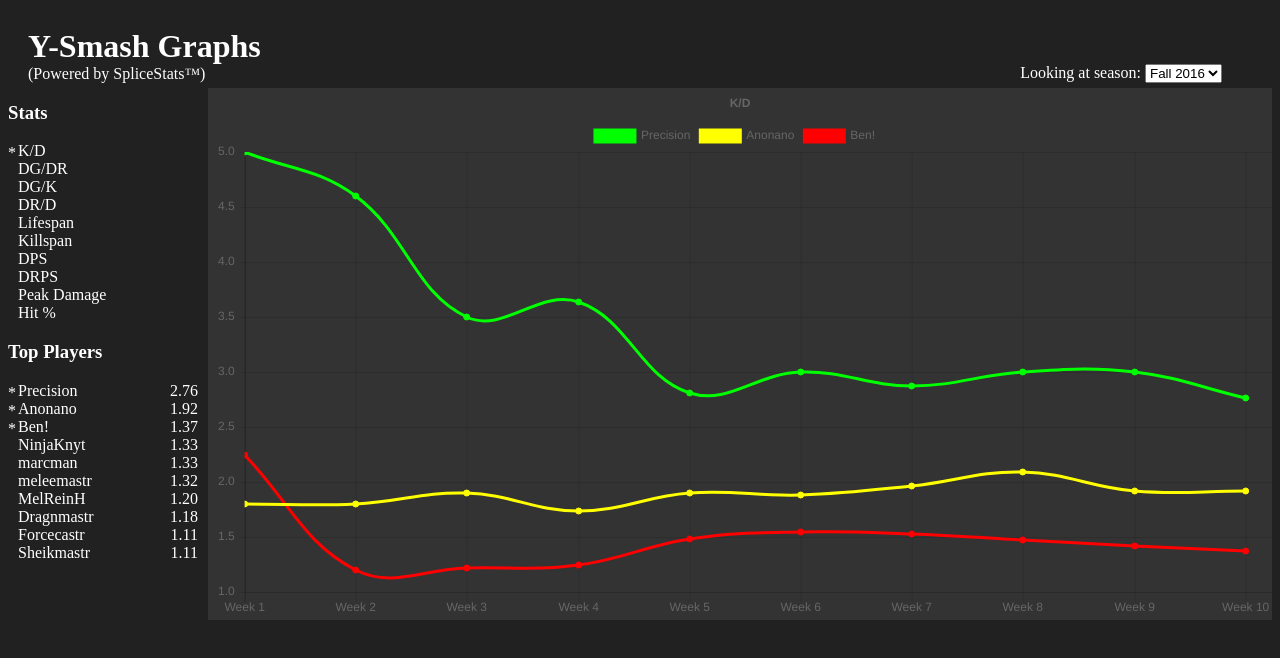
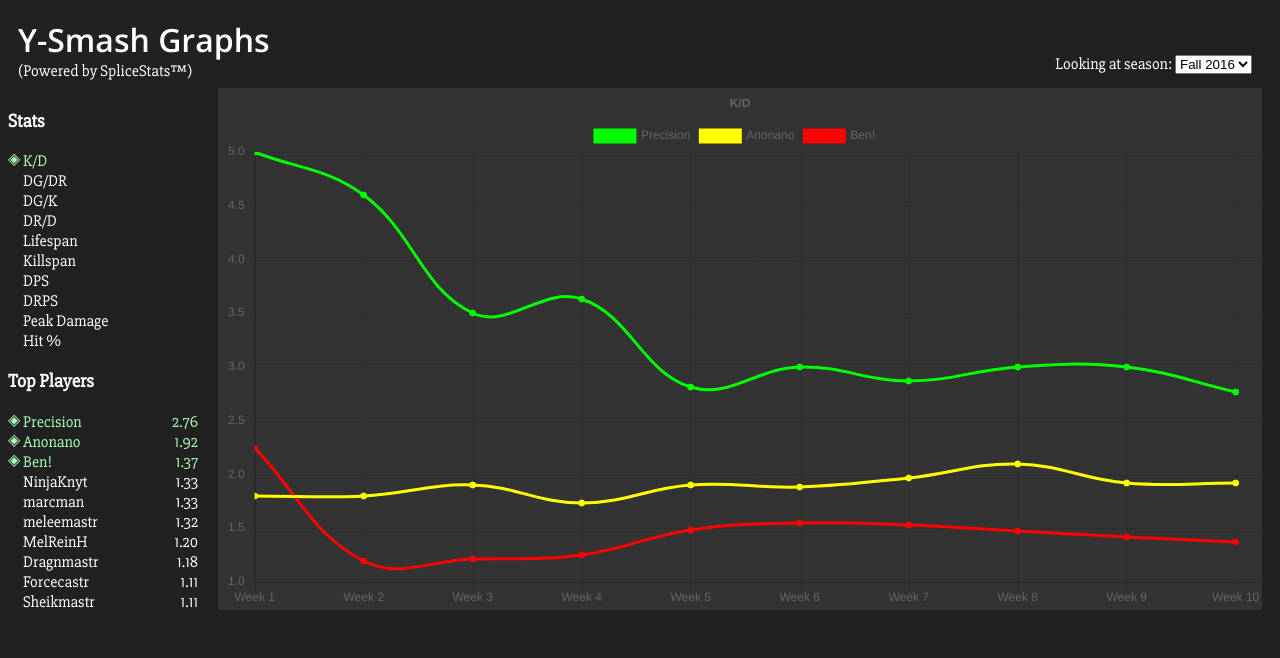
Before and after one commit to PawnStar/ysmash, a website: page docs/index.html in a window 1280 px wide. Drawn offline with nearby package versions, Linux system fonts and the light colour scheme.

Commit message:
Better formatting to show you can select stuff

```diff
--- a/src/javascript/rechart.js
+++ b/src/javascript/rechart.js
@@ -30,6 +30,9 @@ var setupSeasons = function(seasons){
 
 var statClick = function(ev){
   ev.preventDefault();
+
+  if($(this).hasClass('selected'))
+    return false;
 
   $('.statLink.selected').removeClass('selected');
   $(this).addClass('selected');
@@ -160,7 +163,7 @@ var redrawGraph = function(){
       backgroundColor: 'hsl('+parseInt(120 - colorStep*playersDisplayed)+', 100%, 50%)',
       fill:false,
       //Map to take care of max damage
-      data: player.weeks.map(function(current){if(current && current.max) return current.max; return current;})
+      data: player.weeks.map(function(current){if(current && current.max) return current.max.toFixed(4); if(current) return current.toFixed(4); return current;})
     };
 
     //Add it
--- a/src/stylesheets/style.less
+++ b/src/stylesheets/style.less
@@ -1,14 +1,9 @@
-
-canvas {
-    -moz-user-select: none;
-    -webkit-user-select: none;
-    -ms-user-select: none;
-    background:white;
-}
+@import url('https://fonts.googleapis.com/css?family=Open+Sans:600|Slabo+27px');
 
 html{
   background:#212121;
   color:white;
+  font-family: 'Slabo 27px', sans-serif;
 }
 
 body{
@@ -19,18 +14,28 @@ body{
   bottom:0;
   padding:20px;
   background:#212121;
+  overflow:hidden;
+}
+
+#header{
+  position: relative;
+  top: -10px;
+  left: -10px;
 }
 
 #chart{
   margin:0;
   position:absolute;
   top:80px;
-  right:0;
-  left:200px;
+  right:10px;
+  left:210px;
   bottom:0;
 }
 
 #chart canvas{
+  -moz-user-select: none;
+  -webkit-user-select: none;
+  -ms-user-select: none;
   background:#333;
 }
 
@@ -42,10 +47,11 @@ body{
     padding-left:0;
     li{
       list-style:none;
-      margin-left:0;
+      margin-left:5px;
     }
   }
   a{
+    display:block;
     color:white;
     text-decoration:none;
     position:relative;
@@ -55,14 +61,23 @@ body{
       margin-right:10px;
     }
   }
+  a.selected {
+    color: #a9ffb8;
+  }
+  a:hover {
+    color: #5bb16a;
+  }
   a:before{
     content:'';
     position:absolute;
-    left:-10px;
-    top:2px;
+    left:-15px;
+    top:-2px;
+  }
+  a:hover:before{
+    content:'\25C7';
   }
   a.selected:before{
-    content:'*';
+    content:'\25C8';
   }
 }
 #sidebar:after{
@@ -73,10 +88,12 @@ body{
 
 #seasonSelector{
   position: absolute;
-  top: 40px;
-  right: 50px;
+  top: 20px;
+  right: -10px;
 }
 
-#header h1 {
+h1 {
   margin: 0;
+  font-family: 'Open Sans', sans-serif;
+  font-weight: 600;
 }
```
Also changed, not shown: docs/style.css, docs/ysmash.min.js.
